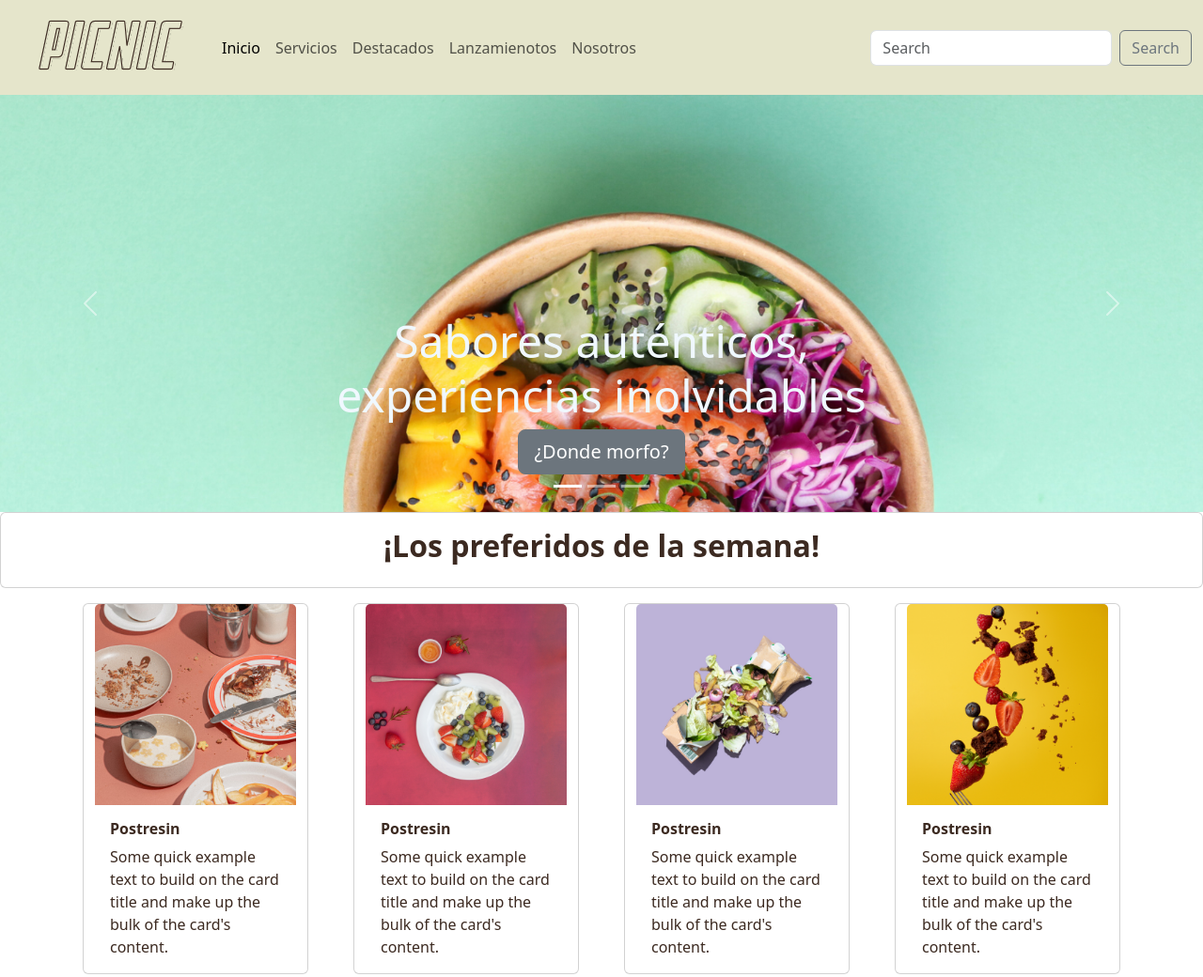
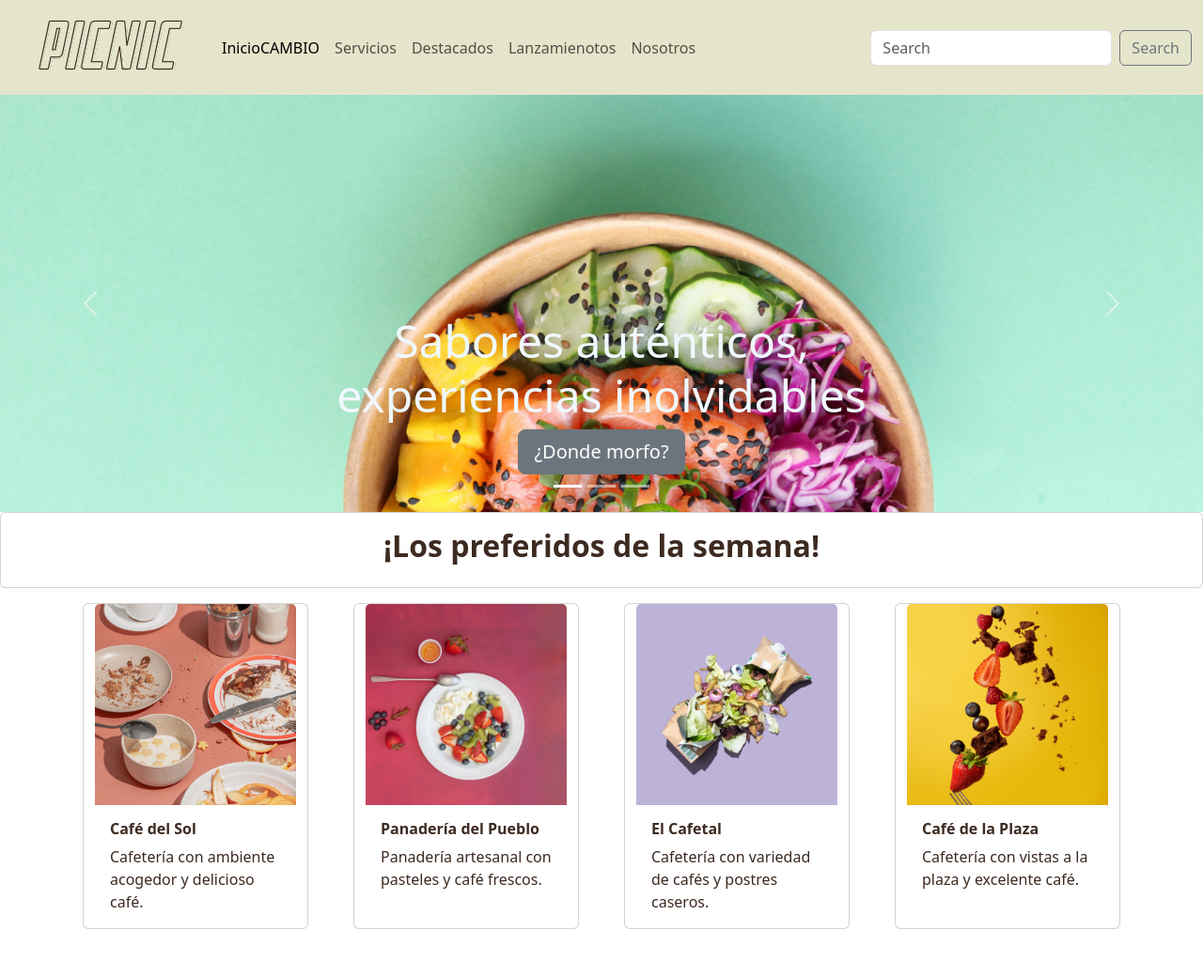
Before and after one commit to DemiKremen/comision-39385-picnicproyecto-, a plain HTML site: page index.html in a window 1280 px wide. Shown: the top 1040 px of the page at 94% size. Drawn offline with nearby package versions, Linux system fonts and the light colour scheme.

Commit message:
agregue info

```diff
--- a/index.html
+++ b/index.html
@@ -22,7 +22,7 @@
               <div class="collapse navbar-collapse" id="navbarSupportedContent">
                 <ul class="navbar-nav me-auto mb-2 mb-lg-0">
                   <li class="nav-item">
-                    <a class="nav-link active" aria-current="page" href="">Inicio</a>
+                    <a class="nav-link active" aria-current="page" href="">InicioCAMBIO</a>
                   </li>
                   <li class="nav-item">
                     <a class="nav-link " href="./pages/component.html">Servicios</a>
@@ -108,29 +108,29 @@
             <div class="card" style="width: 15rem; height: 24rem p-2 g-col-6">
                 <img src="./assets/rrrrrosa.png" class="card-img-top" alt="...">
                 <div class="card-body">
-                    <h6 class="card-text">Postresin</h6>
-                    <p class="card-text">Some quick example text to build on the card title and make up the bulk of the card's content.</p>
+                    <h6 class="card-text">Café del Sol</h6>
+                    <p class="card-text">Cafetería con ambiente acogedor y delicioso café.</p>
                 </div>
             </div>
             <div class="card" style="width: 15rem; height: 24rem p-2 g-col-6">
                 <img src="./assets/fruit.png" class="card-img-top" alt="...">
                 <div class="card-body">
-                    <h6 class="card-text">Postresin</h6>
-                    <p class="card-text">Some quick example text to build on the card title and make up the bulk of the card's content.</p>
+                    <h6 class="card-text">Panadería del Pueblo</h6>
+                    <p class="card-text">Panadería artesanal con pasteles y café frescos.</p>
                 </div>
             </div>
             <div class="card" style="width: 15rem; height: 24rem p-2 g-col-6">
                 <img src="./assets/violet.png" class="card-img-top" alt="...">
                 <div class="card-body">
-                    <h6 class="card-text">Postresin</h6>
-                    <p class="card-text">Some quick example text to build on the card title and make up the bulk of the card's content.</p>
+                    <h6 class="card-text">El Cafetal</h6>
+                    <p class="card-text">Cafetería con variedad de cafés y postres caseros.</p>
                 </div>
             </div>
             <div class="card" style="width: 15rem; height: 24rem p-2 g-col-6">
                 <img src="./assets/yellow.png" class="card-img-top" alt="...">
                 <div class="card-body">
-                    <h6 class="card-text">Postresin</h6>
-                    <p class="card-text">Some quick example text to build on the card title and make up the bulk of the card's content.</p>
+                    <h6 class="card-text">Café de la Plaza</h6>
+                    <p class="card-text">Cafetería con vistas a la plaza y excelente café.</p>
                 </div>
             </div>
         </div>
```
Also changed, not shown: pages/component.html (+1 -1 lines).
